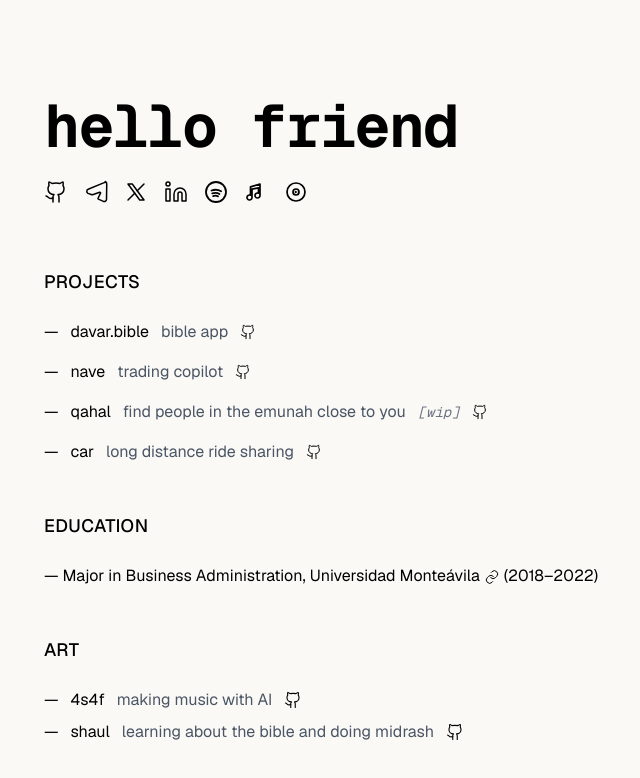
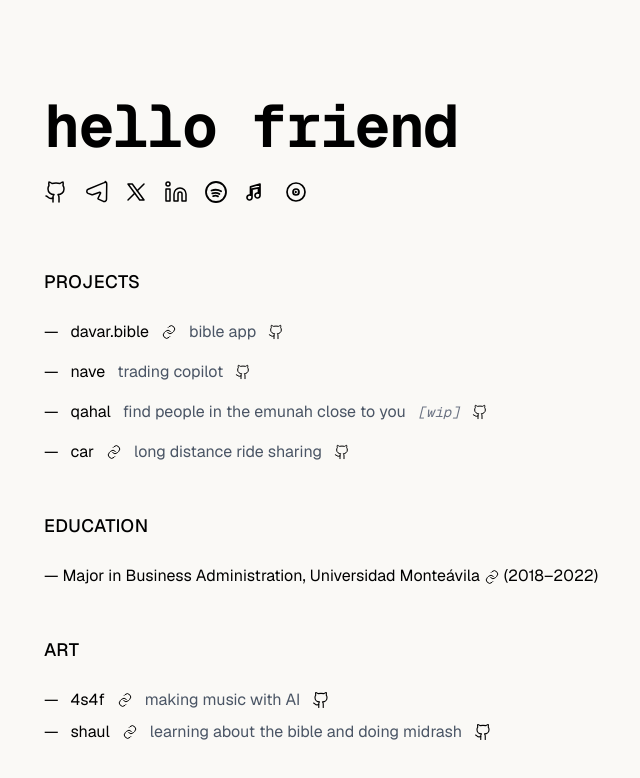
Before and after one commit to edyhvh/site, a Next.js app: page / in a window 1280 px wide. Shown: the top 778 px of the page, without its empty margins (319-959 px from the left). Built offline with nearby package versions, Linux system fonts and the light colour scheme.

Commit message:
feat: use URL icons for external links

```diff
--- a/components/Art.tsx
+++ b/components/Art.tsx
@@ -1,6 +1,7 @@
 "use client";
 
 import { useLanguage } from "@/hooks/useLanguage";
+import { LinkIcon } from "@/components/LinkIcon";
 
 const GithubIcon = () => (
   <svg
@@ -62,13 +63,15 @@ export function Art() {
         {artItems.map((item) => (
           <li key={item.name} className="flex flex-wrap items-center gap-3">
             <span>—</span>
+            <span className="text-black">{item.name}</span>
             <a
               href={item.url}
               target="_blank"
               rel="noopener noreferrer"
-              className="text-black hover:underline"
+              className="text-black hover:opacity-60 transition-opacity"
+              aria-label={`Open ${item.name}`}
             >
-              {item.name}
+              <LinkIcon />
             </a>
             <span className="text-gray-600">{item.description}</span>
             {item.links.length > 0 && (
--- a/components/Education.tsx
+++ b/components/Education.tsx
@@ -1,24 +1,7 @@
 'use client';
 
 import { useLanguage } from '@/hooks/useLanguage';
-
-const LinkIcon = () => (
-  <svg
-    xmlns="http://www.w3.org/2000/svg"
-    width="16"
-    height="16"
-    viewBox="0 0 24 24"
-    fill="none"
-    stroke="currentColor"
-    strokeWidth="1.5"
-    strokeLinecap="round"
-    strokeLinejoin="round"
-    aria-hidden="true"
-  >
-    <path d="M10 13a5 5 0 0 0 7.07.07l2-2A5 5 0 0 0 12 4l-1.15 1.15" />
-    <path d="M14 11a5 5 0 0 0-7.07-.07l-2 2A5 5 0 0 0 12 20l1.15-1.15" />
-  </svg>
-);
+import { LinkIcon } from '@/components/LinkIcon';
 
 export function Education() {
   const { t } = useLanguage();
@@ -37,7 +20,8 @@ export function Education() {
             aria-label="Universidad Monteávila — Ciencias Administrativas"
           >
             <LinkIcon />
-          </a>{" "}(2018–2022)
+          </a>{" "}
+          (2018–2022)
         </li>
       </ul>
     </section>
--- /dev/null
+++ b/components/LinkIcon.tsx
@@ -0,0 +1,17 @@
+export const LinkIcon = () => (
+  <svg
+    xmlns="http://www.w3.org/2000/svg"
+    width="16"
+    height="16"
+    viewBox="0 0 24 24"
+    fill="none"
+    stroke="currentColor"
+    strokeWidth="1.5"
+    strokeLinecap="round"
+    strokeLinejoin="round"
+    aria-hidden="true"
+  >
+    <path d="M10 13a5 5 0 0 0 7.07.07l2-2A5 5 0 0 0 12 4l-1.15 1.15" />
+    <path d="M14 11a5 5 0 0 0-7.07-.07l-2 2A5 5 0 0 0 12 20l1.15-1.15" />
+  </svg>
+);
--- a/components/Projects.tsx
+++ b/components/Projects.tsx
@@ -1,6 +1,7 @@
 "use client";
 
 import { useLanguage } from "@/hooks/useLanguage";
+import { LinkIcon } from "@/components/LinkIcon";
 
 // Inline GitHub icon
 const GithubIcon = () => (
@@ -68,20 +69,18 @@ export function Projects() {
         {projects.map((project) => (
           <li key={project.name} className="flex items-center gap-3">
             <span>—</span>
-            <span className="text-black">
-              {project.url ? (
+            <span className="text-black">{project.name}</span>
+            {project.url && (
               <a
                 href={project.url}
                 target="_blank"
                 rel="noopener noreferrer"
-                  className="hover:underline"
+                className="text-black hover:opacity-60 transition-opacity"
+                aria-label={`Open ${project.name}`}
               >
-                  {project.name}
+                <LinkIcon />
               </a>
-              ) : (
-                project.name
             )}
-            </span>
             <span className="text-gray-600">{project.description}</span>
             {project.isWip && (
               <span className="font-mono italic text-sm text-gray-500">
```
Lines whose indentation alone changed are shown as unchanged.
